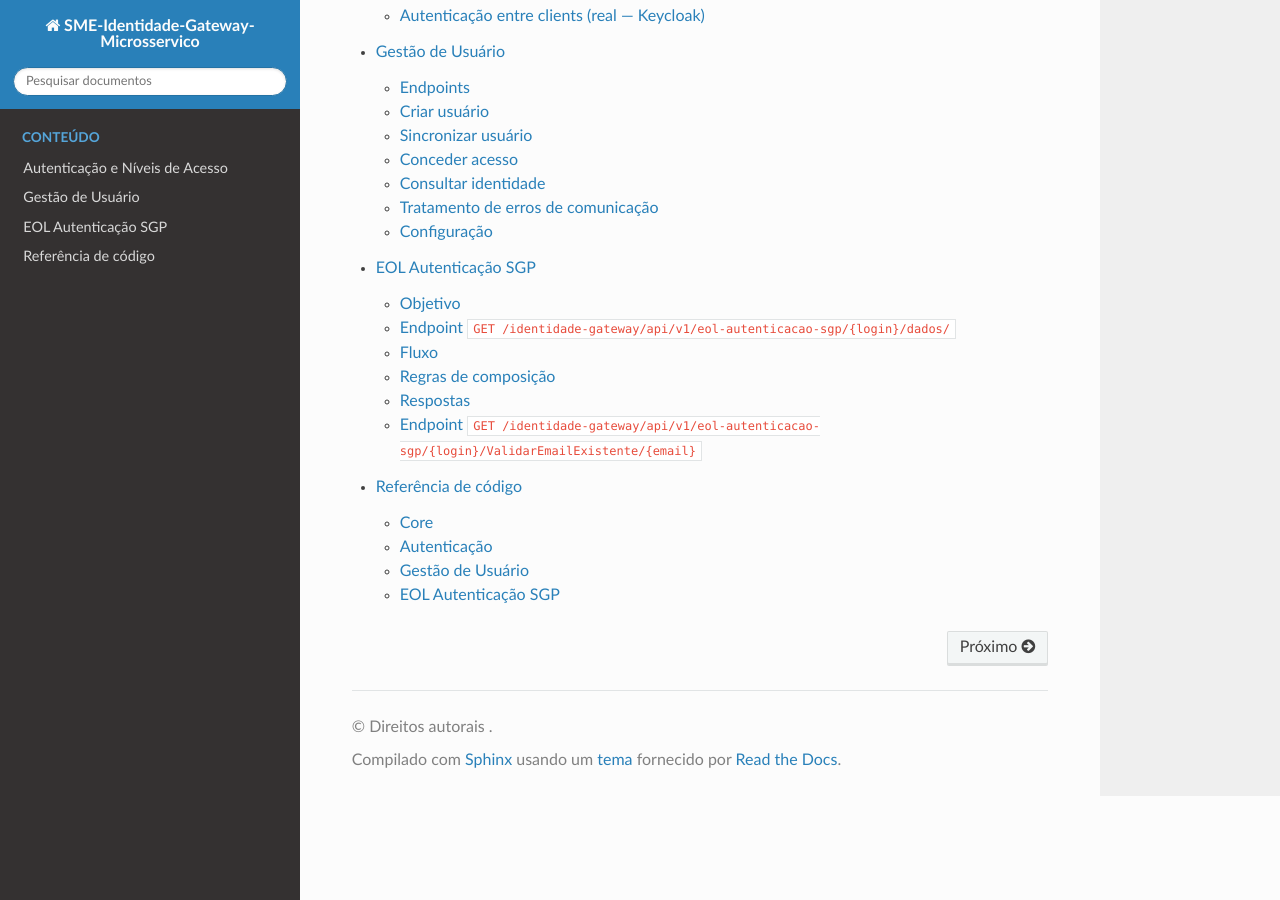
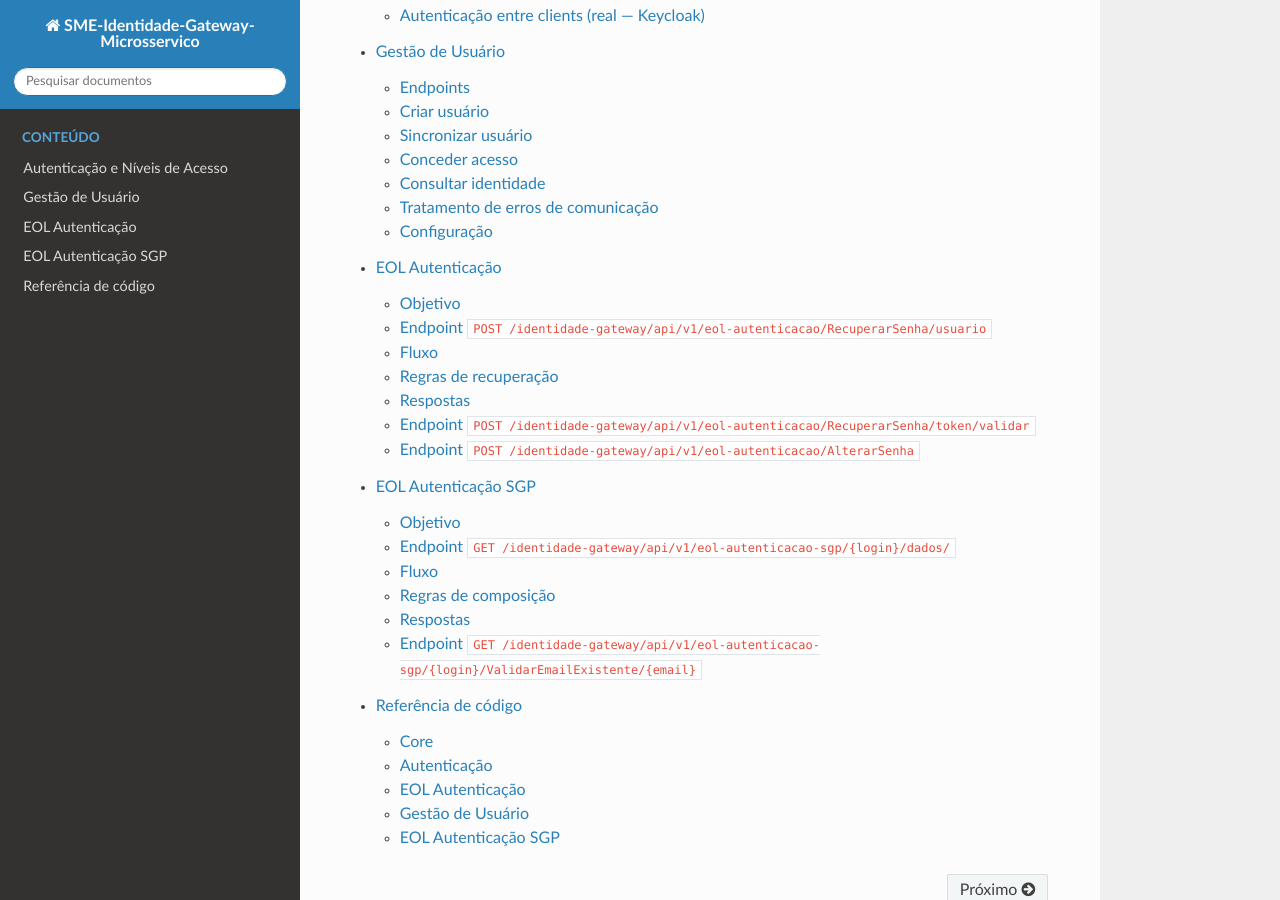
Before and after one commit to prefeiturasp/SME-Identidade-Gateway-Microsservico, a Sphinx documentation site: the page built from docs/index.md, in a window 1280 px wide and 900 px high, scrolled down 720 px. Built offline with Sphinx 7.4.7 and the Read the Docs theme 3.1.0, drawn with Linux system fonts in a browser that asks for light colours; part of the change alters nothing that is shown.

Commit message:
docs(161074): Documenta recuperação de senha e integração com o MS-Token

````diff
--- a/docs/api.rst
+++ b/docs/api.rst
@@ -50,6 +50,15 @@ Autenticação
 .. automodule:: apps.autenticacao.api.serializers
    :members:
 
+EOL Autenticação
+---------------------
+
+.. automodule:: apps.eol_autenticacao.api.views
+   :members:
+
+.. automodule:: apps.eol_autenticacao.recuperacao_senha
+   :members:
+
 Gestão de Usuário
 ------------------
 
--- a/docs/autenticacao.md
+++ b/docs/autenticacao.md
@@ -1,4 +1,8 @@
 # Autenticação e Níveis de Acesso
+
+Esta página descreve os contratos próprios de autenticação e acesso do
+Gateway. A recuperação de senha com o contrato legado está documentada
+em [EOL Autenticação](eol_autenticacao.md).
 
 Definido em `apps/autenticacao/`. Todas as rotas exigem `AutenticacaoApiKey`
 (header configurável, comparado a `settings.API_KEY` — mesmo padrão usado no
--- /dev/null
+++ b/docs/eol_autenticacao.md
@@ -0,0 +1,130 @@
+# EOL Autenticação
+
+## Objetivo
+
+Disponibilizar a recuperação de senha com o contrato da API EOL legada, utilizando o **MS-Token** para gerenciar as solicitações e enviar o e-mail, e o **Keycloak** para manter a credencial e o histórico de senhas.
+
+## Endpoint `POST /identidade-gateway/api/v1/eol-autenticacao/RecuperarSenha/usuario`
+
+```http
+POST /identidade-gateway/api/v1/eol-autenticacao/RecuperarSenha/usuario?sistema=1 HTTP/1.1
+X-API-Key: <chave-do-gateway>
+Content-Type: application/json
+
+"1234567"
+```
+
+O parâmetro `sistema` identifica o sistema para o qual a senha será recuperada. A busca considera o login cadastrado no Keycloak, sem utilizar e-mail ou atributos adicionais como alternativas.
+
+A rota é protegida pela API Key padrão do Gateway (`API_KEY`, no cabeçalho definido por `API_KEY_HEADER`). A adaptação do caminho público legado e da chave `x-api-eol-key` fica a cargo do proxy.
+
+## Fluxo
+
+1. Validar o formato da requisição e encaminhar o login e o código do sistema ao MS-Token.
+2. Localizar o sistema no cadastro de recuperação e consultar o usuário no Keycloak pelo username exato, sem diferenciar maiúsculas de minúsculas.
+3. Validar o e-mail cadastrado e gerar um UUID de recuperação, substituindo a solicitação anterior da mesma conta.
+4. Enviar o e-mail com o modelo HTML do legado, contendo nome, login e link para a página de recuperação do sistema.
+5. Retornar o endereço de e-mail de destino como string JSON.
+
+Falhas de comunicação ou de envio do e-mail são retornadas como erros, preservando a distinção entre falha técnica e usuário não encontrado.
+
+## Regras de recuperação
+
+- O código de recuperação tem validade de seis horas.
+- Uma nova solicitação substitui a anterior da mesma conta, inclusive quando feita para outro sistema.
+- O link utiliza a página de recuperação cadastrada para o sistema, seguida do UUID.
+- A consulta de validade não consome o código.
+- Após a troca bem-sucedida, o código não pode ser utilizado novamente.
+
+## Respostas
+
+| HTTP | Comportamento |
+| --- | --- |
+| `200 OK` | E-mail enviado; retorna o endereço de destino como string JSON. |
+| `400 Bad Request` | Login ausente, usuário não encontrado, sistema inválido ou não cadastrado, ou e-mail ausente ou inválido. |
+| `401 Unauthorized` | API Key do Gateway ausente ou inválida. |
+| `502 Bad Gateway` | Falha no envio de e-mail ou na comunicação com os serviços necessários. |
+| `504 Gateway Timeout` | Tempo de espera excedido na chamada ao MS-Token. |
+
+### Exemplo de solicitação concluída:
+
+```json
+"usuario@exemplo.com"
+```
+
+Exemplo de usuário não encontrado (`400`):
+
+```json
+"Usuário ou RF não encontrado"
+```
+
+## Endpoint `POST /identidade-gateway/api/v1/eol-autenticacao/RecuperarSenha/token/validar`
+
+```http
+POST /identidade-gateway/api/v1/eol-autenticacao/RecuperarSenha/token/validar HTTP/1.1
+X-API-Key: <chave-do-gateway>
+Content-Type: application/json
+
+"eab64661-dc5d-4e09-92d5-1b629ab31530"
+```
+
+A rota usa a mesma API Key do Gateway e informa se o código recebido no link ainda pode ser utilizado. A consulta não consome o código e pode ser repetida antes da troca de senha.
+
+A resposta de sucesso é um booleano JSON, sem objeto envolvente.
+
+| Situação | Resposta |
+| --- | --- |
+| Código válido e dentro do prazo | `200 true` |
+| UUID inexistente, expirado, substituído ou já utilizado | `200 false` |
+| Corpo que não seja uma string JSON contendo um UUID | `400`, com mensagem de código inválido |
+| API Key ausente ou inválida | `401` |
+| Falha na consulta ao MS-Token | `502` |
+| Tempo de espera excedido na chamada ao MS-Token | `504` |
+
+Uma falha de consulta não é convertida em `false`: esse valor representa uma consulta concluída em que o código não está disponível para uso.
+
+## Endpoint `POST /identidade-gateway/api/v1/eol-autenticacao/AlterarSenha`
+
+```http
+POST /identidade-gateway/api/v1/eol-autenticacao/AlterarSenha HTTP/1.1
+X-API-Key: <chave-do-gateway>
+Content-Type: application/x-www-form-urlencoded
+
+Token=eab64661-dc5d-4e09-92d5-1b629ab31530&Senha=NovaSenha123
+```
+
+`Token` identifica a solicitação de recuperação e `Senha` informa a nova credencial. A rota exige a mesma API Key do Gateway e aceita formulário URL encoded ou multipart. Os nomes dos campos não diferenciam maiúsculas de minúsculas.
+
+A variante com barra final, `/identidade-gateway/api/v1/eol-autenticacao/AlterarSenha/`, também é aceita.
+
+O MS-Token verifica o código, o prazo de validade, a conta habilitada e as regras de senha antes de solicitar a alteração no Keycloak. Após sucesso, invalida o código e retorna o login como string JSON.
+
+### Regras da senha
+
+- De 8 a 12 caracteres, sem espaços.
+- Pelo menos uma letra maiúscula, uma minúscula e um número ou caractere especial aceito pelo legado (`!@#$-%&/\[]|*()_=+`).
+- Senhas padrão de SGP e Plateia são rejeitadas.
+- As últimas cinco senhas são rejeitadas pelo histórico do Keycloak.
+
+Uma rejeição pelas regras de senha permite nova tentativa com o mesmo código enquanto ele estiver válido. Se houver falha de comunicação durante a troca e o resultado for incerto, uma nova solicitação de recuperação pode ser necessária.
+
+### Respostas da alteração
+
+| HTTP | Comportamento |
+| --- | --- |
+| `200 OK` | Senha alterada e código invalidado; retorna o login como string JSON. |
+| `400 Bad Request` | Formulário inválido ou campos obrigatórios ausentes. |
+| `401 Unauthorized` | API Key ausente ou inválida, código inválido ou expirado, conta indisponível, senha fora do padrão, senha padrão ou presente no histórico. |
+| `415 Unsupported Media Type` | Corpo enviado em formato diferente dos formulários aceitos. |
+| `502 Bad Gateway` | Falha na comunicação com os serviços ou histórico de senhas não configurado no Keycloak. |
+| `504 Gateway Timeout` | Tempo de espera excedido na chamada ao MS-Token. |
+
+Exemplo de alteração concluída:
+
+```json
+"1234567"
+```
+
+As mensagens de negócio são retornadas como strings JSON. Erros de campos obrigatórios usam um objeto com os nomes dos campos e suas mensagens. Os erros de autenticação seguem o formato padrão do Gateway.
+
+Os endpoints de solicitação e validação também aceitam `application/json-patch+json`, utilizado pelo cliente .NET do SGP.
--- a/docs/index.md
+++ b/docs/index.md
@@ -12,6 +12,7 @@ Sua função é validar identidades, processar credenciais, propagar contexto au
 
 autenticacao
 gestao_usuario
+eol_autenticacao
 eol_autenticacao_sgp
 api
 ```
````
